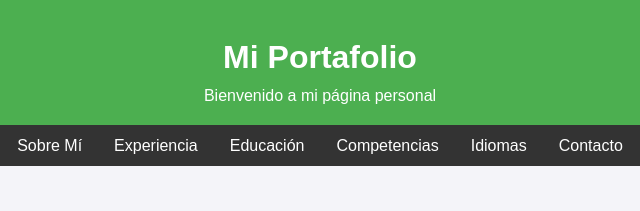
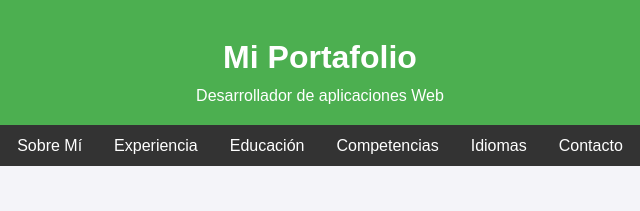
Before and after one commit to jc-florido/portafolios, a plain HTML site: page index.html in a window 1280 px wide. Shown: the top 211 px of the page, 320-960 px from the left. Drawn offline with Linux system fonts and the light colour scheme.

Commit message:
Update index.html

```diff
--- a/index.html
+++ b/index.html
@@ -19,7 +19,7 @@
     <header>
         <div id="google_translate_element"></div>
         <h1>Mi Portafolio</h1>
-        <p>Bienvenido a mi página personal</p>
+        <p>Desarrollador de aplicaciones Web</p>
     </header>
 
 
```
